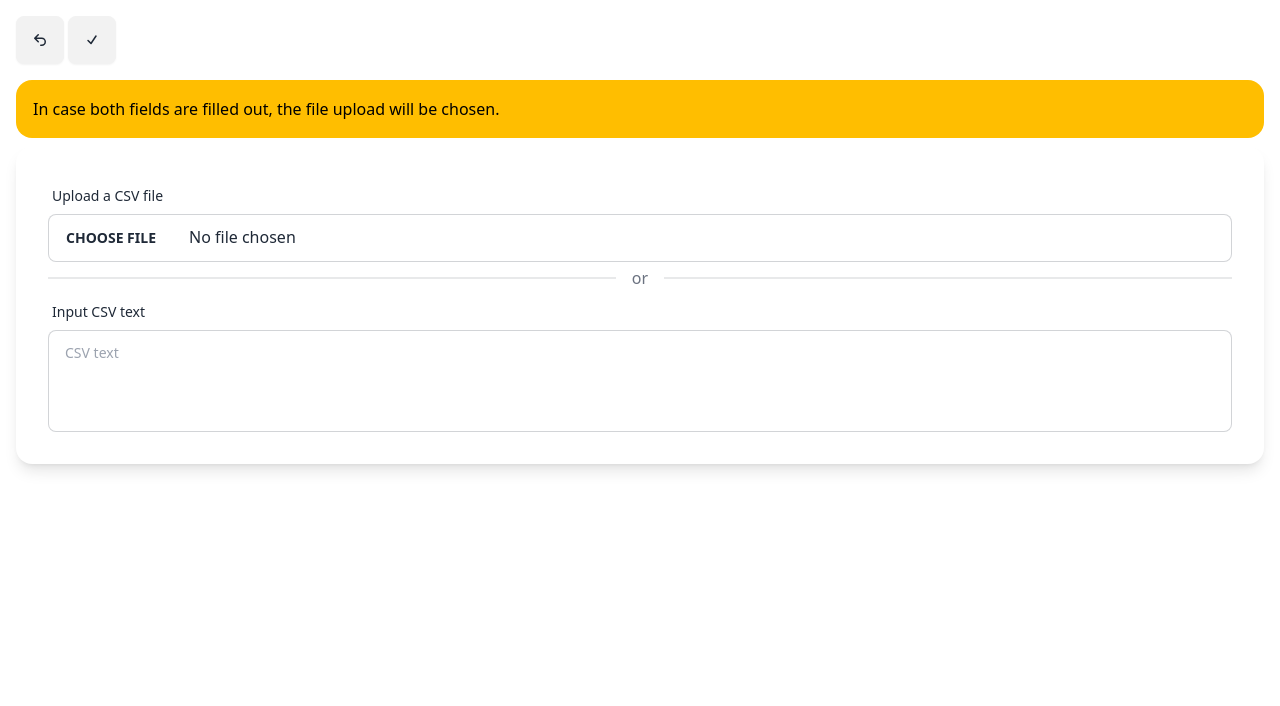
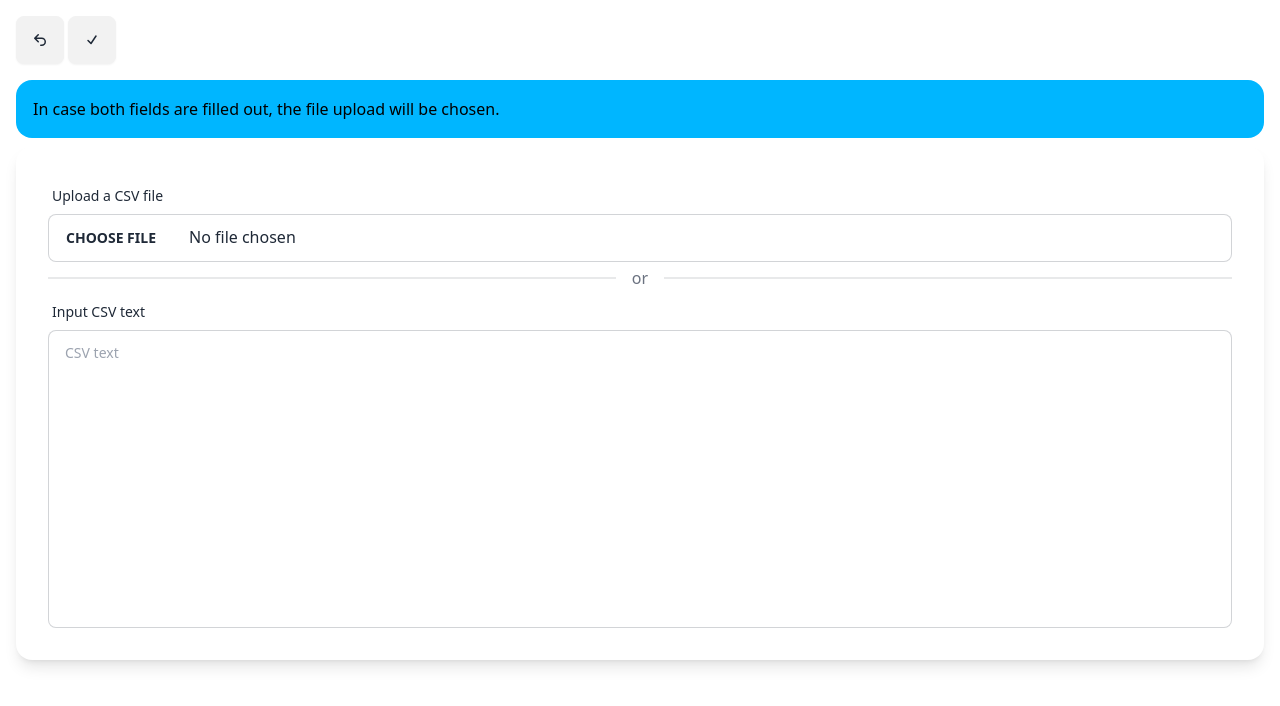
Before and after one commit to jaymandz/ecertify-cert-gen-poc, a Flask app: template templates/certificates/recipients-csv.html in a window 1280 px wide. Shown: the part 64-770 px from the top of the page. Run offline with Flask 3, Linux system fonts and the light colour scheme; the template is opened without the code that fills it, so the values that code supplies are empty; some libraries are stand-ins or nearby versions.

Commit message:
Made some UI changes to recipient CSV page

```diff
--- a/templates/certificates/recipients-csv.html
+++ b/templates/certificates/recipients-csv.html
@@ -15,12 +15,12 @@
     </div>
 </div>
 
-<div class="alert alert-warning mb-2" role="alert">
+<div class="alert alert-info mb-2" role="alert">
     In case both fields are filled out, the file upload will be chosen.
 </div>
 
 <div class="bg-base-100 card shadow-lg">
-<div class="card-body">
+<div class="card-body overflow-y-scroll" style="max-height: calc(100vh - 226px)">
 <form action="{{ url_for('certificates.recipients_csv_store', id=certificate.id) }}"
   class="flex flex-col space-y-2" enctype="multipart/form-data" id="csvForm"
   method="post" @submit="checkIfFormIsEmpty">
@@ -37,7 +37,7 @@
             <span class="label-text">Input CSV text</span>
         </div>
         <textarea class="resize-none textarea textarea-bordered"
-          name="text" placeholder="CSV text" rows="3"></textarea>
+          name="text" placeholder="CSV text" rows="10"></textarea>
     </label>
 </form>
 </div>
```
